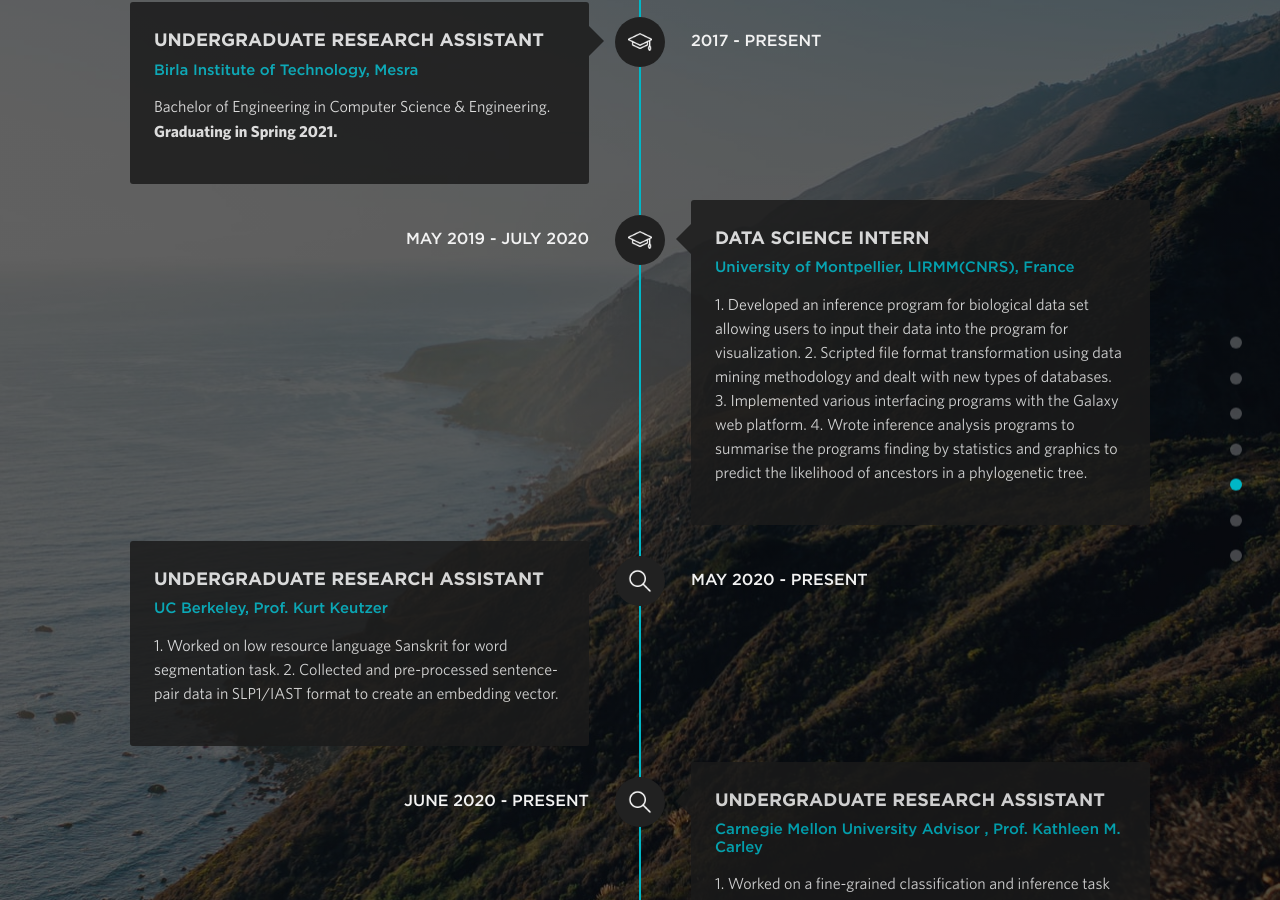
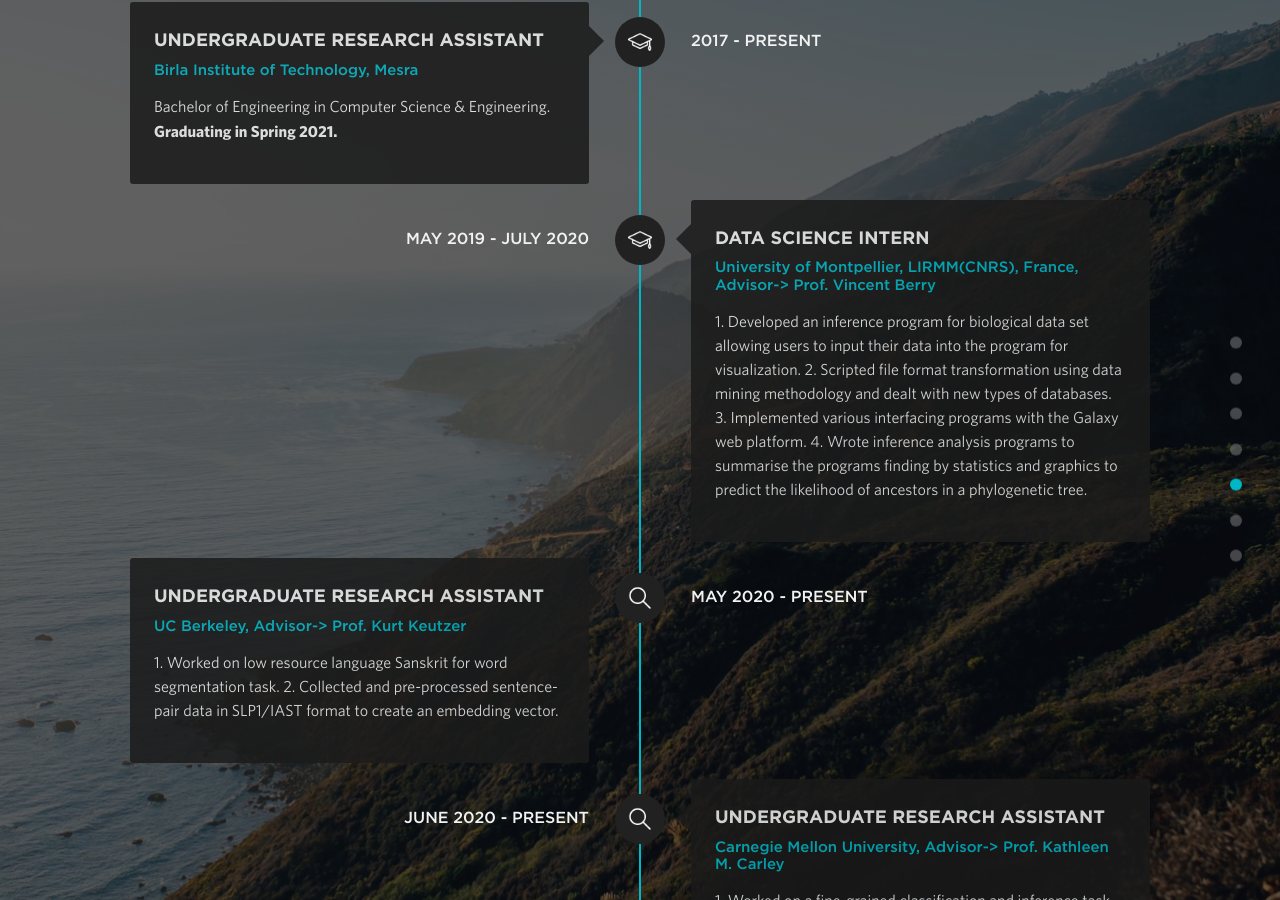
Before and after one commit to sumit6597/sumit6597.github.io, a Jekyll site: the page built from index.html, in a window 1280 px wide and 900 px high, scrolled down 3679 px. Built offline with Jekyll 4.4.1, drawn with Linux system fonts in a browser that asks for light colours; nearby versions of some CDN libraries.

Commit message:
Update timeline.yml

```diff
--- a/_data/timeline.yml
+++ b/_data/timeline.yml
@@ -23,7 +23,7 @@
 
 
 - position: Data Science Intern
-  company: University of Montpellier, LIRMM(CNRS), France
+  company: University of Montpellier, LIRMM(CNRS), France, Advisor-> Prof. Vincent Berry
   url: http://www.lirmm.fr/recherche/equipes/mab
   description:        1. Developed an inference program for biological data set allowing users to input their data into the program for visualization.
                2. Scripted file format transformation using data mining methodology and dealt with new types of databases.
@@ -33,7 +33,7 @@
   date: May 2019 - July 2020
 
 - position: Undergraduate Research Assistant
-  company: UC Berkeley, Prof. Kurt Keutzer
+  company: UC Berkeley, Advisor-> Prof. Kurt Keutzer
   url: https://people.eecs.berkeley.edu/~keutzer/
   description:     1. Worked on low resource language Sanskrit for word segmentation task.
                2.  Collected and pre-processed sentence-pair data in SLP1/IAST format to create an embedding vector.
@@ -41,7 +41,7 @@
   date: May 2020 - Present
 
 - position: Undergraduate Research Assistant
-  company: Carnegie Mellon University Advisor , Prof. Kathleen M. Carley
+  company: Carnegie Mellon University, Advisor-> Prof. Kathleen M. Carley
   url: https://www.cmu.edu/ideas-social-cybersecurity/events/conference.html
   description: 1. Worked on a fine-grained classification and inference task for Tweets misinformation erupted during the Covid-19 pandemic.
                2. Crawled the web and collected data for misinformation from Twitter using Tweepy library
```
